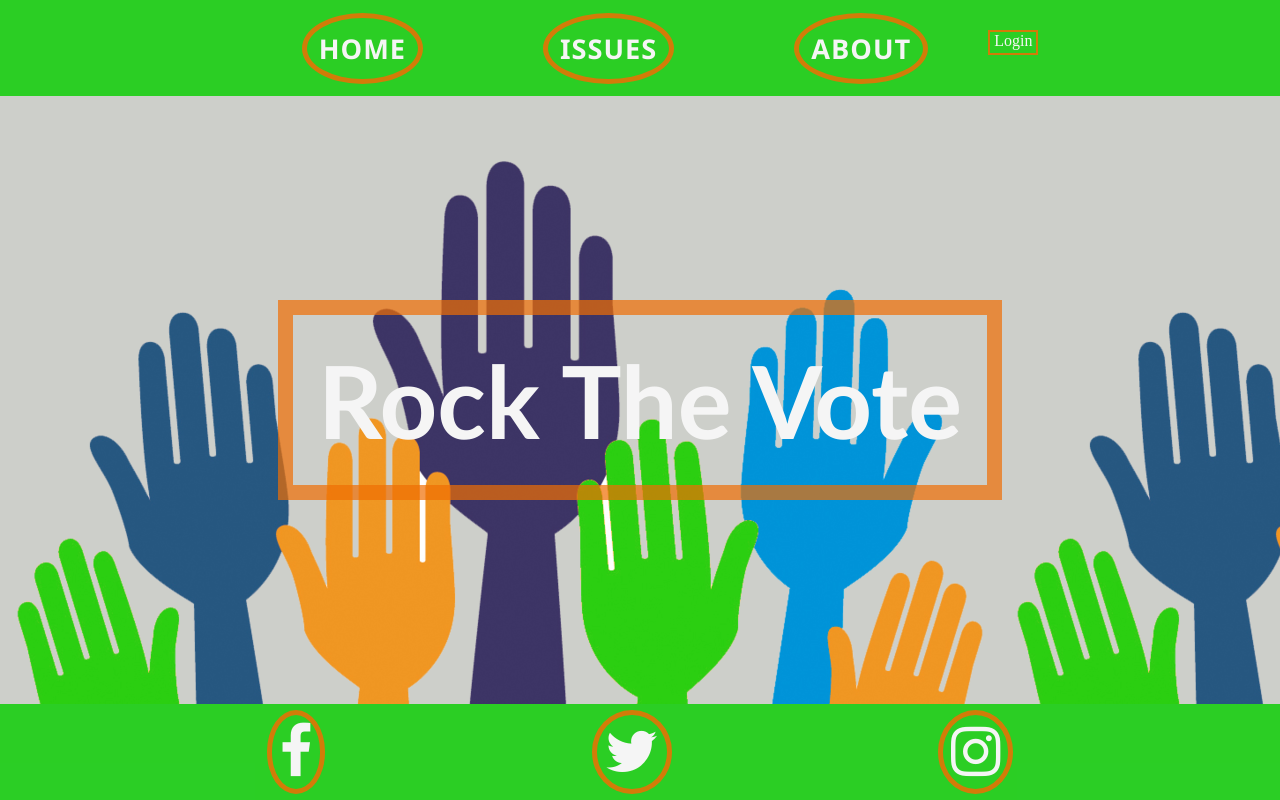
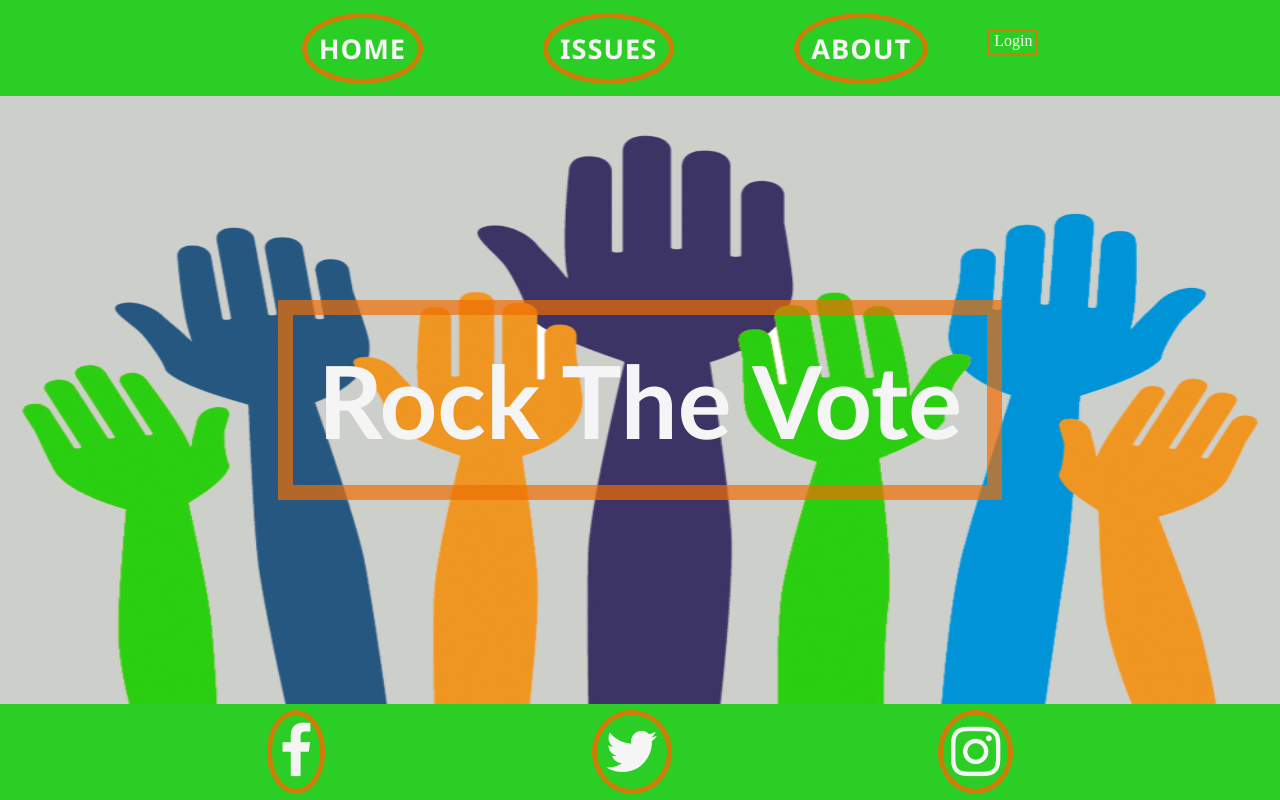
Before and after one commit to Skanarky/my-rock-the-vote, a React (Create React App) app in the folder client/: page / in a window 1280 px wide. Built offline with nearby package versions, Linux system fonts and the light colour scheme.

Commit message:
fixed postioning background

```diff
--- a/client/src/style.css
+++ b/client/src/style.css
@@ -86,6 +86,7 @@ nav {
     flex-direction: column;
     justify-content: space-evenly;
     background-image: url("./pics/picture-3.png");
+    background-repeat: round;
 }
 
 .about-wrap div {
```
